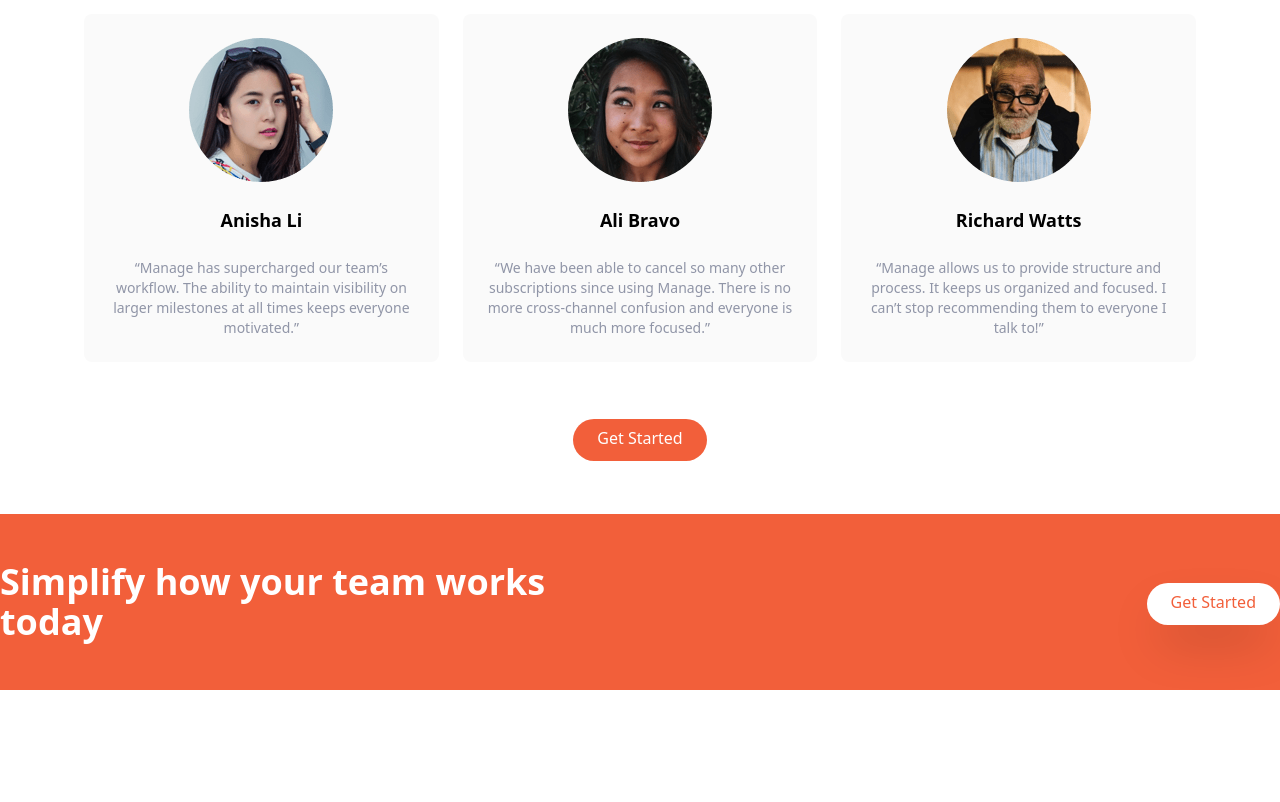
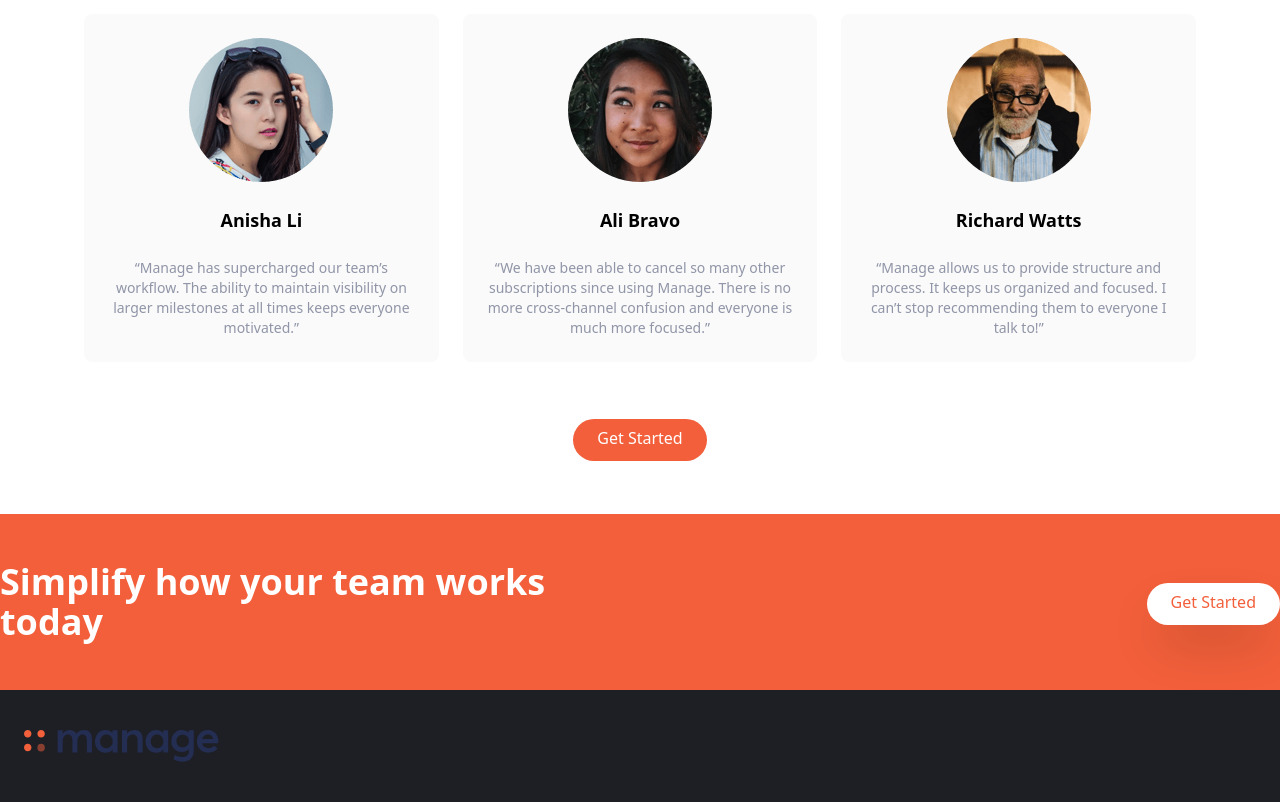
Before and after one commit to lawlawson/manage-landing-page, a website: page index.html in a window 1280 px wide. Shown: the part 1359-2161 px from the top of the page. Before the commit the page ends 2049 px from the top, so only its background shows below. Drawn offline with Linux system fonts and the light colour scheme.

Commit message:
started footer

```diff
--- a/index.html
+++ b/index.html
@@ -222,5 +222,18 @@
         </div>
       </div>
     </section>
+    <div class="footer bg-veryDarkBlue">
+      <div
+        class="container flex flex-col-reverse justify-between px-6 py-10 mx-auto space-y-8 md:flex-row md:space-y-0"
+      >
+        <div
+          class="flex flex-col-reverse items-center justify-between space-y-12 md:flex-col md:space-y-0 md:items-start"
+        >
+          <div>
+            <img src="/images/logo.svg" class="h-8" alt="" />
+          </div>
+        </div>
+      </div>
+    </div>
   </body>
 </html>
```
Also changed, not shown: css/main.css.
